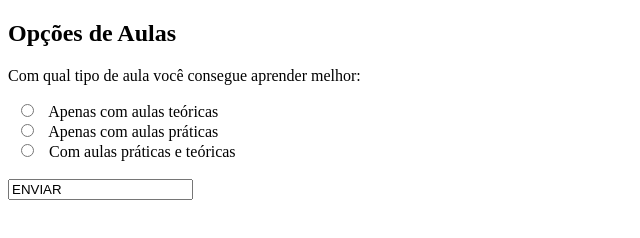
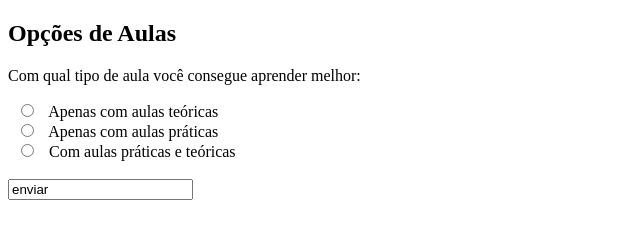
Before and after one commit to Danielle658/Danielle658.github.io, a plain HTML site: page projeto.html in a window 1280 px wide. Shown: the full height of the page, 0-640 px from the left. Drawn offline with Linux system fonts and the light colour scheme.

Commit message:
Update projeto.html

```diff
--- a/projeto.html
+++ b/projeto.html
@@ -12,7 +12,7 @@
   <label for="Apenas com aulas práticas">Apenas com aulas práticas</label><br>
   <input type="radio" id="Com aulas práticas e teóricas" name="fav_language" value="Com aulas práticas e teóricas">
   <label for="Com aulas práticas e teóricas">Com aulas práticas e teóricas</label><br><br>
-  <input type="enviar" value="ENVIAR">
+  <input type="enviar" value="enviar">
 </form>
 
 </body>
```
